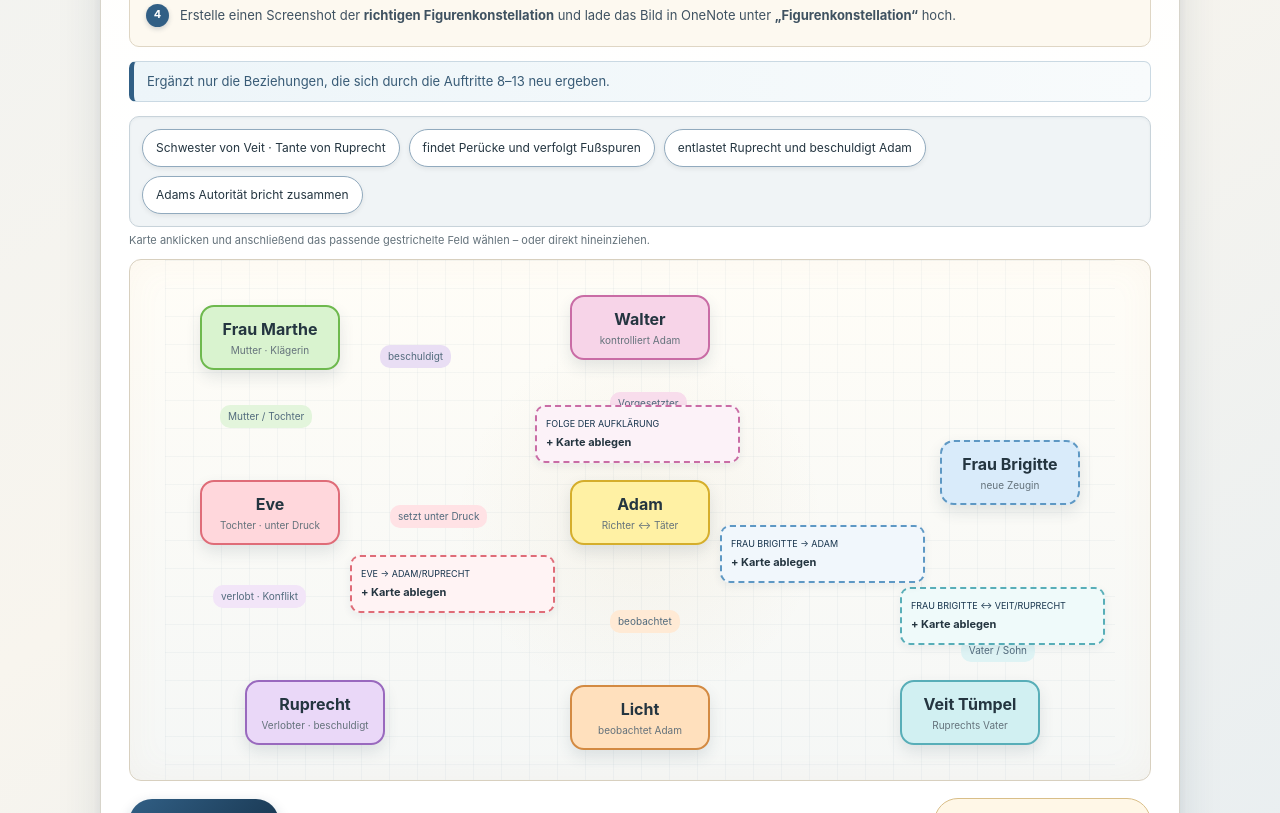
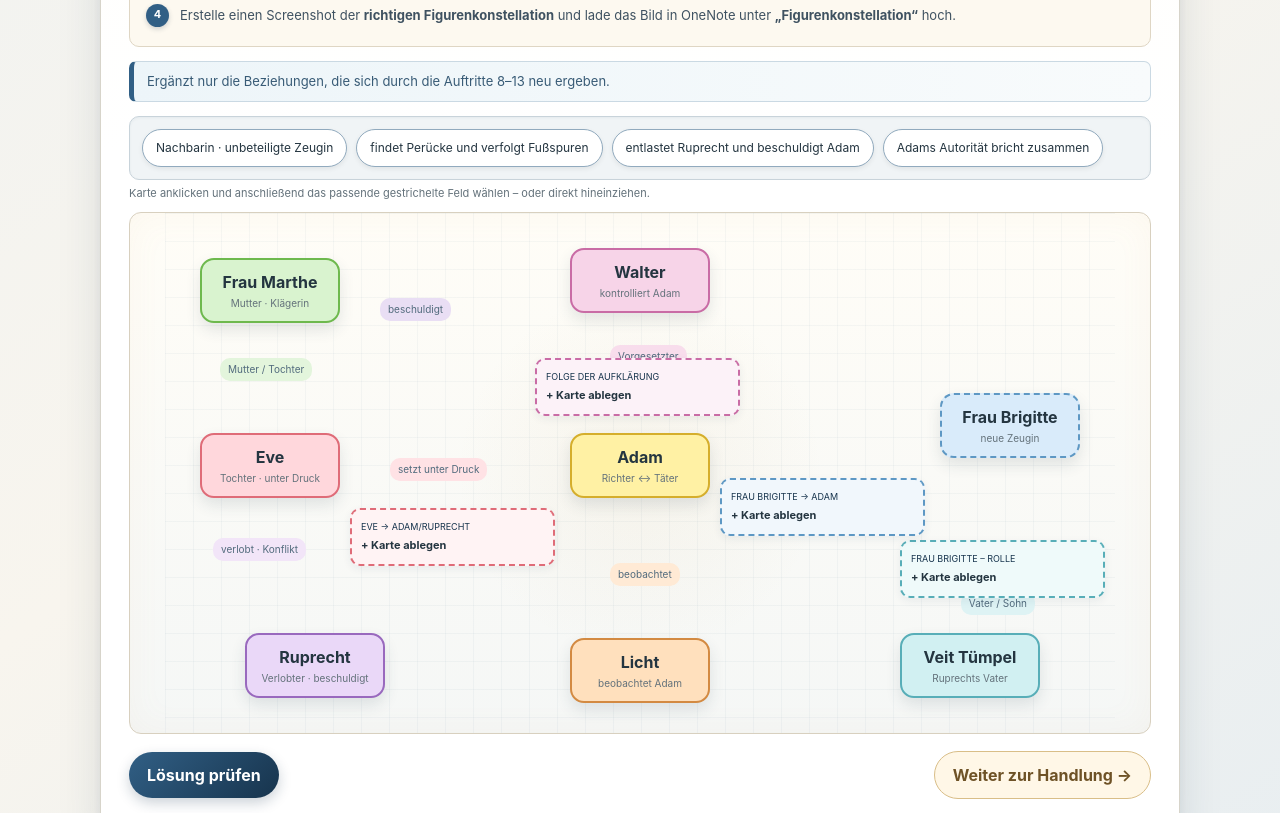
Before and after one commit to burcuyilmaz1758-tech/derzerbrochnekrug, a Next.js app: page / in a window 1280 px wide. Shown: the part 760-1573 px from the top of the page. Built offline with nearby package versions, Linux system fonts and the light colour scheme.

Commit message:
Correct Frau Brigitte relation card

```diff
--- a/app/globals.css
+++ b/app/globals.css
@@ -75,8 +75,8 @@ button { cursor: pointer; }
 .dropzone { position: absolute; z-index: 3; width: 205px; min-height: 58px; padding: 9px; border: 2px dashed #85a4bc; border-radius: 10px; background: #f8fbfd; color: var(--text); text-align: left; box-shadow: 0 3px 9px rgba(30,60,80,.07); }
 .dropzone small, .dropzone strong { display: block; }.dropzone small { color: var(--blue-dark); font-size: 9px; text-transform: uppercase; }.dropzone strong { margin-top: 3px; font-size: 11px; }
 .dropzone:hover { border-color: var(--blue); background: var(--pale); }.dropzone.right { border-color: var(--green); background: #eaf6ee; }.dropzone.wrong { border-color: var(--red); background: #fbeceb; }
-.slot-family { right: 10px; bottom: 135px; }.slot-evidence { right: 190px; top: 265px; }.slot-eve { left: 185px; top: 295px; }.slot-authority { left: 370px; top: 145px; }
-.slot-family { border-color: #58aeb8; background: #effafa; }.slot-evidence { border-color: #5e98c4; background: #f1f7fc; }.slot-eve { border-color: #df6c78; background: #fff3f4; }.slot-authority { border-color: #c96ca5; background: #fcf2f8; }
+.slot-role { right: 10px; bottom: 135px; }.slot-evidence { right: 190px; top: 265px; }.slot-eve { left: 185px; top: 295px; }.slot-authority { left: 370px; top: 145px; }
+.slot-role { border-color: #58aeb8; background: #effafa; }.slot-evidence { border-color: #5e98c4; background: #f1f7fc; }.slot-eve { border-color: #df6c78; background: #fff3f4; }.slot-authority { border-color: #c96ca5; background: #fcf2f8; }
 
 .actionbar { display: flex; align-items: center; gap: 12px; min-height: 54px; margin-top: 14px; }
 .actionbar button, .small-check { border: 0; border-radius: 999px; padding: 11px 18px; font-weight: bold; transition: transform .16s ease, box-shadow .16s ease; }
--- a/app/page.tsx
+++ b/app/page.tsx
@@ -70,14 +70,14 @@ const initialPlot = [plotSolution[3], plotSolution[0], plotSolution[5], plotSolu
 const completePlot = [...knownPlot, ...plotSolution];
 
 const relationTokens = [
-  { id: "family", text: "Schwester von Veit · Tante von Ruprecht" },
+  { id: "role", text: "Nachbarin · unbeteiligte Zeugin" },
   { id: "evidence", text: "findet Perücke und verfolgt Fußspuren" },
   { id: "eve", text: "entlastet Ruprecht und beschuldigt Adam" },
   { id: "authority", text: "Adams Autorität bricht zusammen" },
 ];
 
 const relationSlots = [
-  { id: "family", label: "Frau Brigitte ↔ Veit/Ruprecht", className: "slot-family" },
+  { id: "role", label: "Frau Brigitte – Rolle", className: "slot-role" },
   { id: "evidence", label: "Frau Brigitte → Adam", className: "slot-evidence" },
   { id: "eve", label: "Eve → Adam/Ruprecht", className: "slot-eve" },
   { id: "authority", label: "Folge der Aufklärung", className: "slot-authority" },
```
